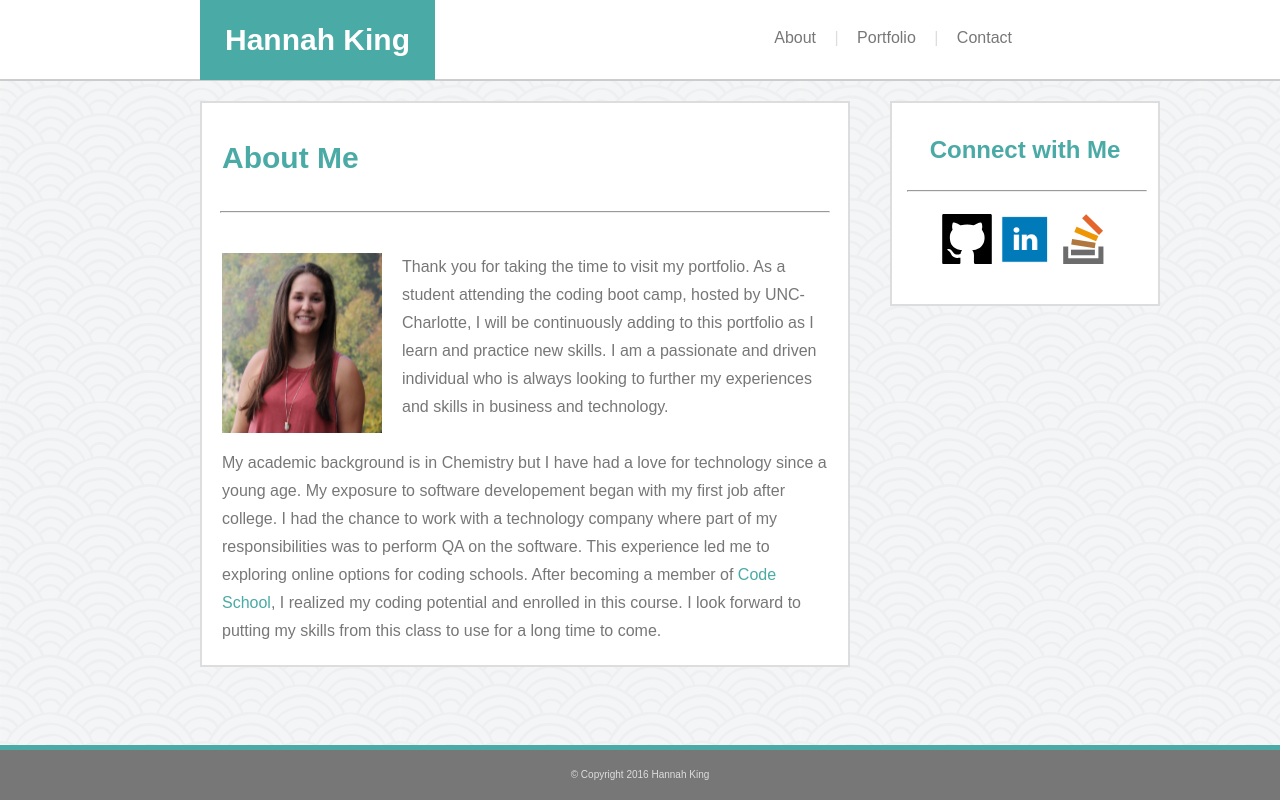
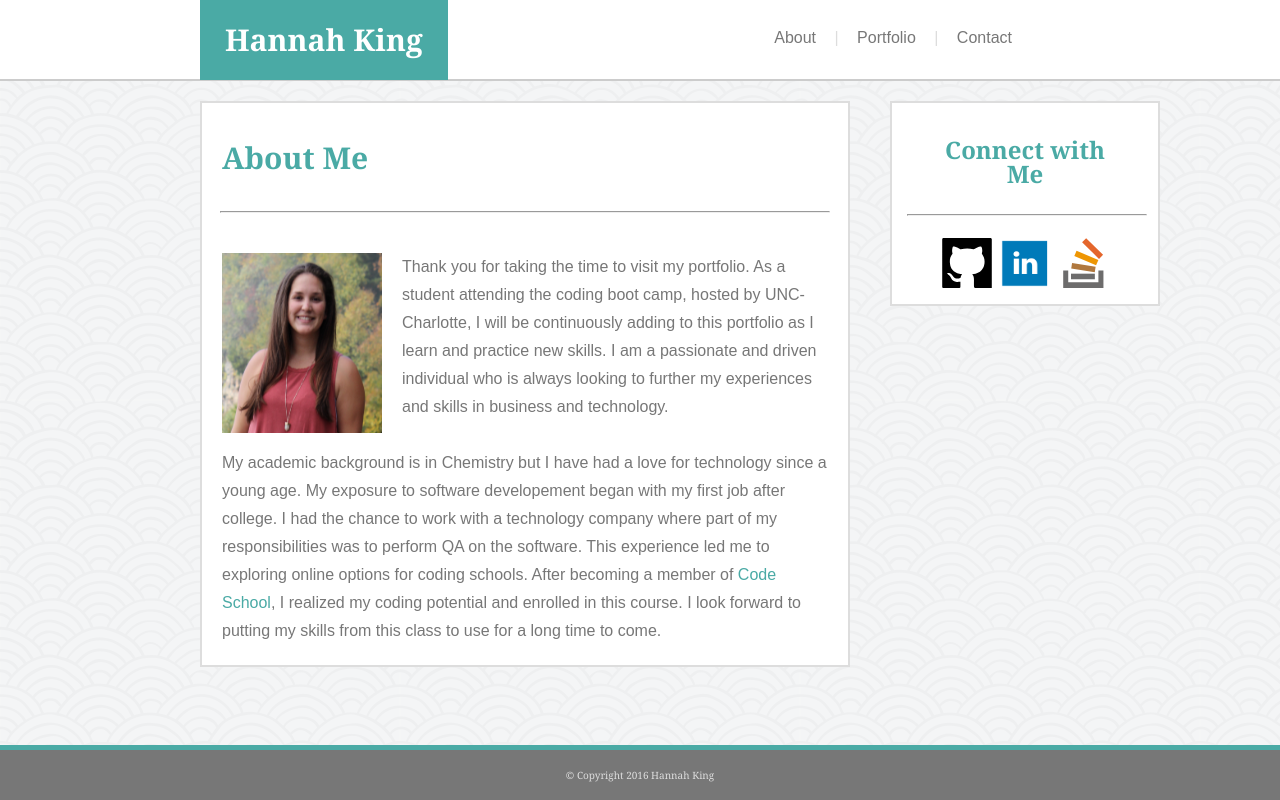
Before and after one commit to hmk7805/Basic-Portfolio, a PHP site: page /index.php in a window 1280 px wide. Run offline with PHP 8.4, Linux system fonts and the light colour scheme.

Commit message:
fixed font errors

```diff
--- a/assets/css/style.css
+++ b/assets/css/style.css
@@ -12,9 +12,9 @@
 
 }
 
-h1 h2 h3 h4{
+h1, h2, h3, h4{
 
-	font-family:'Georgia', 'Times', 'Times New Roman', 'serif';
+	font-family: "Georgia", "Times", "Times New Roman", "serif";
 
 }
 
```
